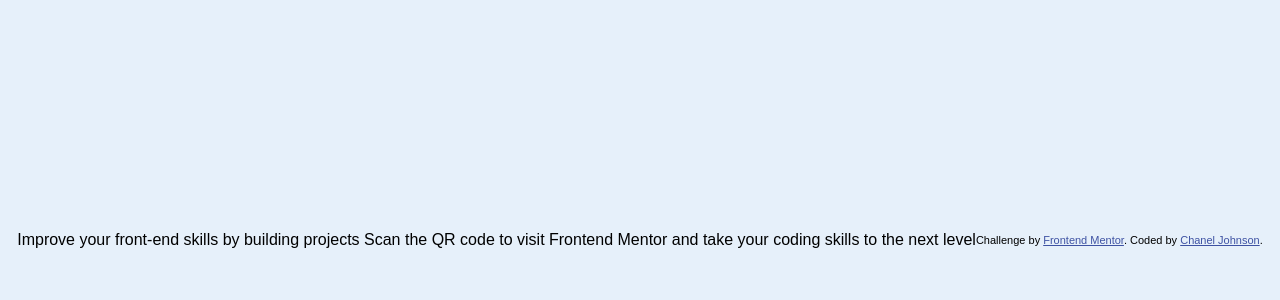
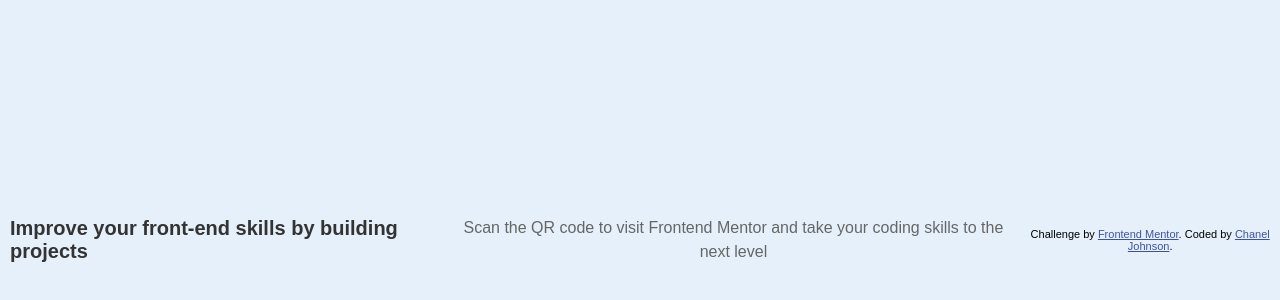
Before and after one commit to ChanelYJ/qr-practice, a plain HTML site: page index.html in a window 1280 px wide. Shown: the part 160-460 px from the top of the page. Drawn offline with Linux system fonts and the light colour scheme.

Commit message:
Change Text style

```diff
--- a/index.html
+++ b/index.html
@@ -19,15 +19,29 @@
       height: 100vh;
       margin: 0;
     }
+    h2{
+      color: #333;
+      font-size: 20px;
+      margin: 16px 0;
+      padding: 0 10px;
+    }
+    p {
+      color: #666;
+      font-size:16px;
+      text-align: center;
+      line-height:1.5;
+      margin: 16px 0;
+      padding: 0 10px;
+    }
     .attribution { font-size: 11px; text-align: center; }
     .attribution a { color: hsl(228, 45%, 44%); }
   </style>
 </head>
 <body>
 
-  Improve your front-end skills by building projects
+  <h2>Improve your front-end skills by building projects</h2>
 
-  Scan the QR code to visit Frontend Mentor and take your coding skills to the next level
+  <p>Scan the QR code to visit Frontend Mentor and take your coding skills to the next level</p>
 
   <div class="attribution">
     Challenge by <a href="https://www.frontendmentor.io?ref=challenge" target="_blank">Frontend Mentor</a>.
```
